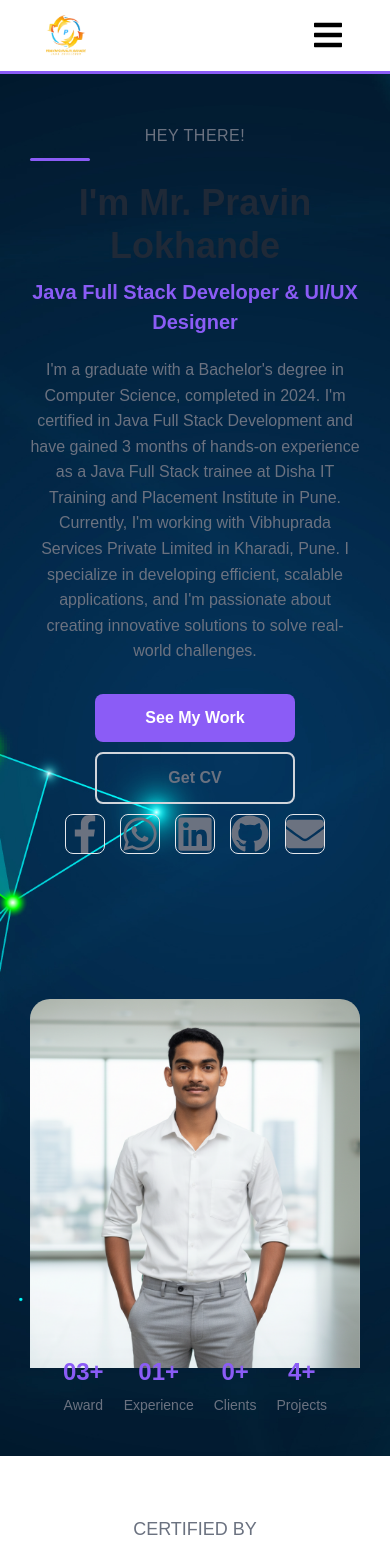
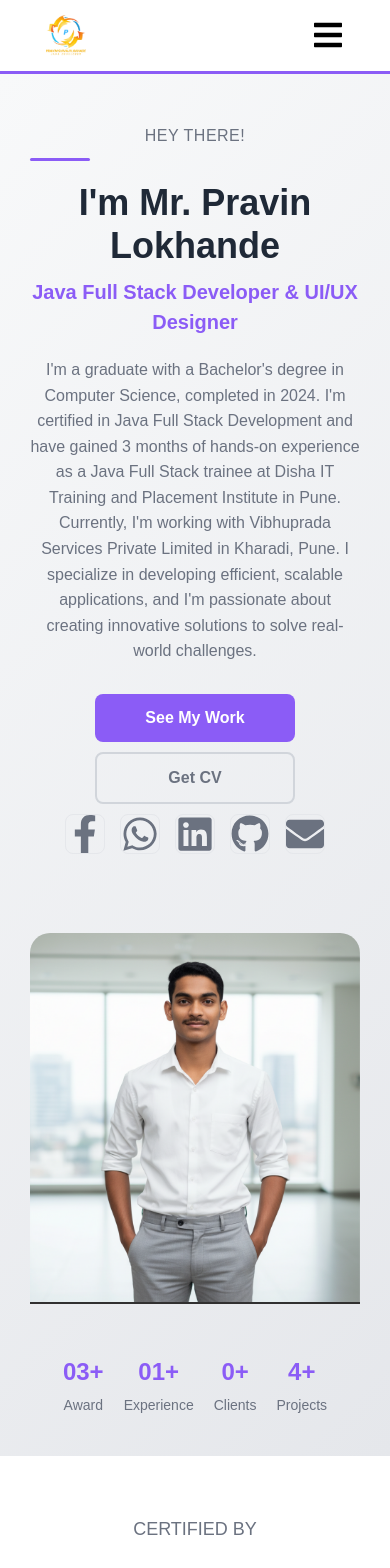
Before and after one commit to Pravinsl/Pravin_Lokhande_portfoliosite, a Next.js app: page /homePage in a window 390 px wide. Shown: the top 1568 px of the page. Built offline with nearby package versions, Linux system fonts and the light colour scheme.

Commit message:
my one more commit today 10 nov

```diff
--- a/src/componet/homepage/homePage.module.css
+++ b/src/componet/homepage/homePage.module.css
@@ -282,6 +282,7 @@ body {
     align-items: center;
     padding: 0 60px;
     background: linear-gradient(135deg, #f8f9fa 0%, #e5e7eb 100%);
+    /* background: white; */
      /* background-image: url('/bg.jpg'); */
         background-position: center;
         background-size: cover;
@@ -450,9 +451,9 @@ body {
     display: flex;
     align-items: center;
     padding: 0 60px;
-    /* background: linear-gradient(135deg, #f8f9fa 0%, #e5e7eb 100%); */
-    background: red;
-     background-image: url('/bg2.jpg');
+    background: linear-gradient(135deg, #f8f9fa 0%, #e5e7eb 100%);
+    /* background: red; */
+     /* background-image: url('/bg2.jpg'); */
         background-position: center;
         background-size: cover;
         background-repeat: no-repeat;
@@ -484,6 +485,12 @@ body {
   .imageContainer {
     margin-top: 20px;        /* अंतरासाठी */
   }
+  .myImage{
+    margin-bottom: -10px;
+    border-top-left-radius: 20px;
+    border-top-right-radius: 20px;
+    border-bottom: 2px solid rgb(49, 48, 48);
+}
 }
 
 /* Stats Section */
--- a/src/componet/services/ServicePage.module.css
+++ b/src/componet/services/ServicePage.module.css
@@ -1,7 +1,8 @@
 /* WebDevServices.module.css - Mobile Responsive Version */
 .container {
   min-height: 100vh;
-  background: linear-gradient(135deg, #667eea 0%, #764ba2 100%);
+  background: linear-gradient(135deg, #c4c5c6 0%, #a1a3a7 100%);
+  /* background: linear-gradient(135deg, #667eea 0%, #764ba2 100%); */
   display: flex;
   justify-content: center;
   align-items: center;
@@ -333,7 +334,7 @@
 @media (max-width: 480px) {
   .container {
     padding: 10px 5px;
-    min-height: 100vh;
+    min-height: 0vh;
   }
 
   .servicesWrapper {
```
